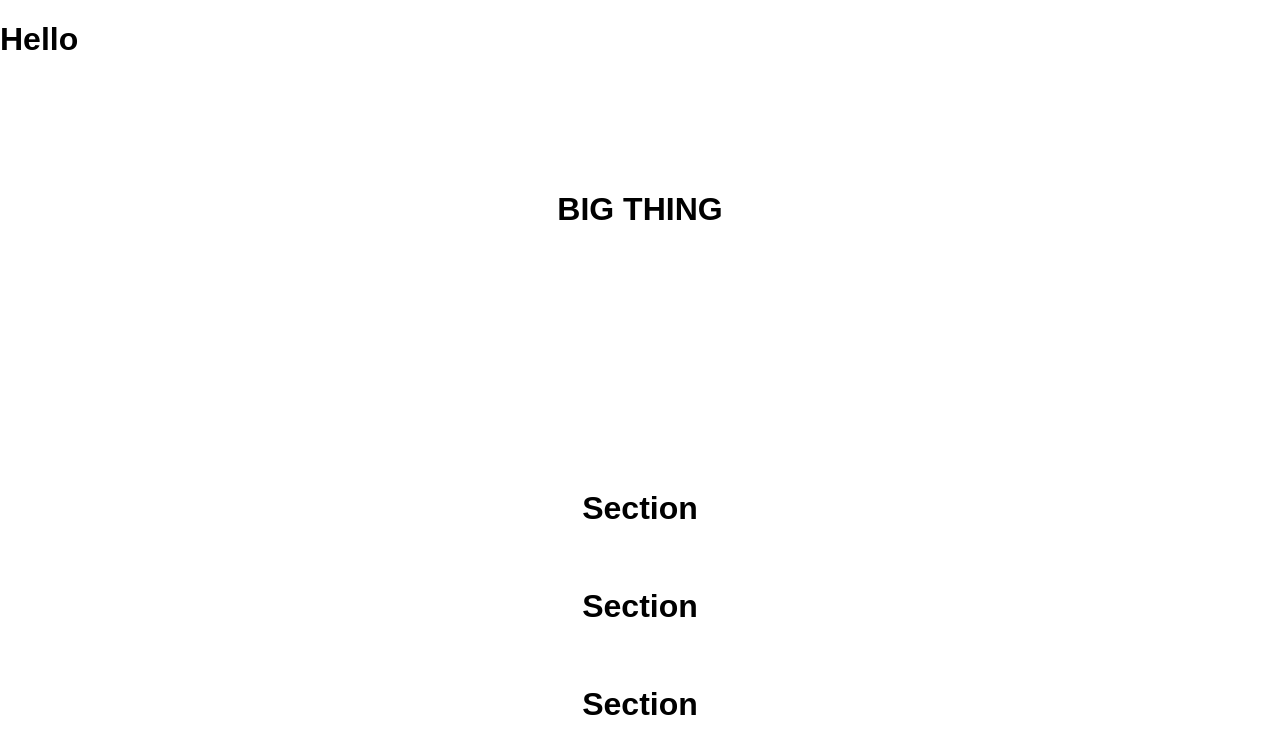
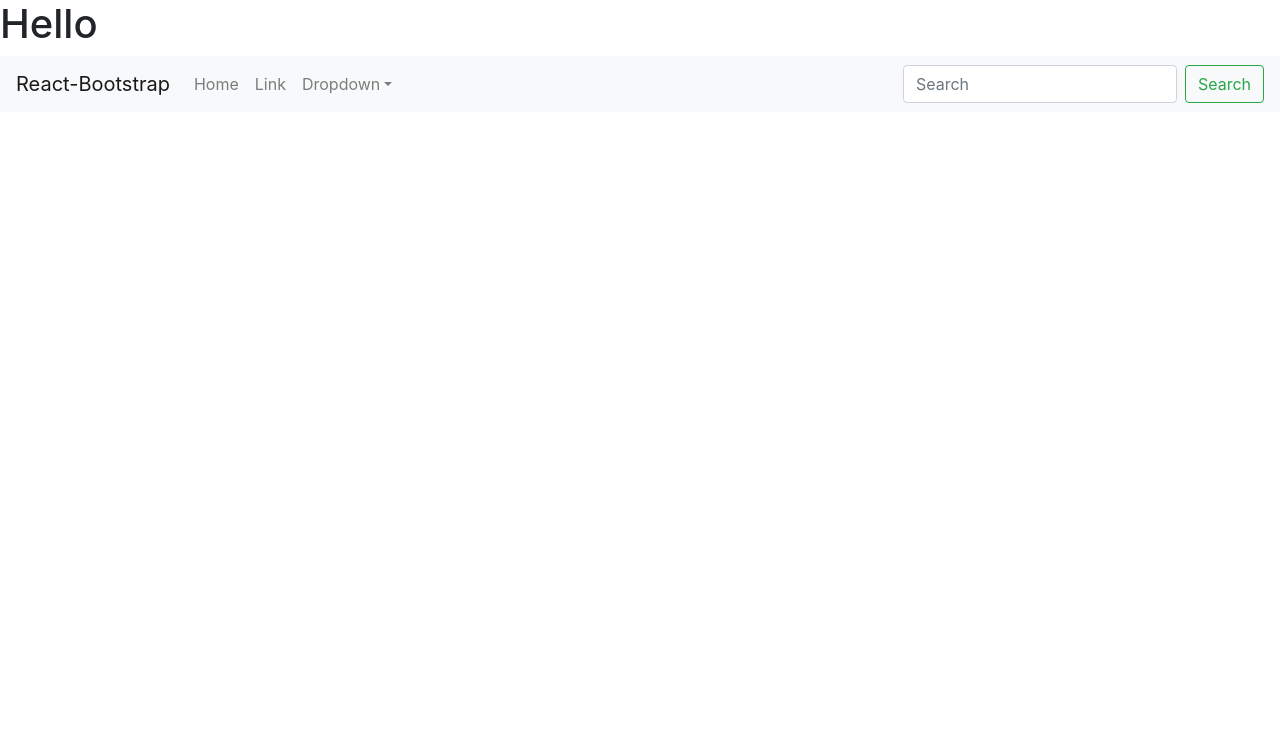
Before and after one commit to Mushroom-Kingdom/mushroom-kingdom, a React (Create React App) app in the folder client/: page / in a window 1280 px wide. Shown: the top 754 px of the page. Built offline with nearby package versions, Linux system fonts and the light colour scheme.

Commit message:
bootstrap and naming

```diff
--- a/client/src/App.js
+++ b/client/src/App.js
@@ -3,14 +3,16 @@
 import logo from "./logo.svg";
 import "./App.css";
 import Home from "./pages/home";
+import Navb from "./components/Nav/index.js"
 
 class App extends Component {
   render() {
     return (
       <Router>
+        <Navb/>
         <Switch>
-        <Route exact path ="/" component={Home}/>
         <Route exact path ="/"/>
+        <Route exact path ="/home" component={Home}/>
         <Route exact path ="/"/>
         <Route exact path ="/"/>
         <Route exact path ="/"/>
--- a/client/src/components/Nav/index.js
+++ b/client/src/components/Nav/index.js
@@ -1,13 +1,30 @@
 import React from "react";
+import { FormControl, Navbar, Nav, NavItem, NavDropdown, MenuItem, Button, Form } from 'react-bootstrap';
 
-function Nav() {
+function Navb() {
   return (
-    <nav className="navbar navbar-expand-lg navbar-dark bg-primary">
-      <a className="navbar-brand" href="/">
-        React Reading List
-      </a>
-    </nav>
+    <Navbar bg="light" expand="lg">
+    <Navbar.Brand href="#home">React-Bootstrap</Navbar.Brand>
+    <Navbar.Toggle aria-controls="basic-navbar-nav" />
+    <Navbar.Collapse id="basic-navbar-nav">
+      <Nav className="mr-auto">
+        <Nav.Link href="#home">Home</Nav.Link>
+        <Nav.Link href="#link">Link</Nav.Link>
+        <NavDropdown title="Dropdown" id="basic-nav-dropdown">
+          <NavDropdown.Item href="#action/3.1">Action</NavDropdown.Item>
+          <NavDropdown.Item href="#action/3.2">Another action</NavDropdown.Item>
+          <NavDropdown.Item href="#action/3.3">Something</NavDropdown.Item>
+          <NavDropdown.Divider />
+          <NavDropdown.Item href="#action/3.4">Separated link</NavDropdown.Item>
+        </NavDropdown>
+      </Nav>
+      <Form inline>
+        <FormControl type="text" placeholder="Search" className="mr-sm-2" />
+        <Button variant="outline-success">Search</Button>
+      </Form>
+    </Navbar.Collapse>
+  </Navbar>
   );
 }
 
-export default Nav;
+export default Navb;
--- a/client/src/index.js
+++ b/client/src/index.js
@@ -3,6 +3,7 @@
 import "./index.css";
 import App from "./App";
 import registerServiceWorker from "./registerServiceWorker";
+import 'bootstrap/dist/css/bootstrap.min.css';
 
 ReactDOM.render(<App />, document.getElementById("root"));
 registerServiceWorker();
```
